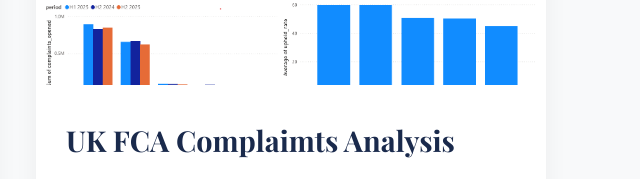
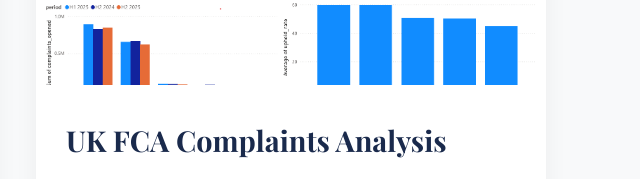
Before and after one commit to s4sydney/s4sydney.github.io, a plain HTML site: page index.html in a window 1280 px wide. Shown: the part 1466-1645 px from the top of the page, 624-1264 px from the left. Drawn offline with nearby package versions, Linux system fonts and the light colour scheme.

Commit message:
Update index.html

```diff
--- a/index.html
+++ b/index.html
@@ -94,7 +94,7 @@
             <div class="project-card">
                 <img src="assets/images/fca_complaints_dashboard.png" alt="Project Two Preview">
                 <div class="project-card-content">
-                    <h3>UK FCA Complaimts Analysis</h3>
+                    <h3>UK FCA Complaints Analysis</h3>
                     <p>Investigated UK financial complaints data across multiple reporting periods using PostgreSQL and Power BI - querying across firms, products, and time to identify where complaint volumes concentrate and how they shift. Built with SQL (CTEs, window functions) and a live Power BI dashboard for dynamic filtering.</p>
                     <div class="project-buttons">
                         <a href="https://github.com/s4sydney/UK-FCA-Complaints-Analysis" target="_blank" class="btn">Documentation</a>
```
